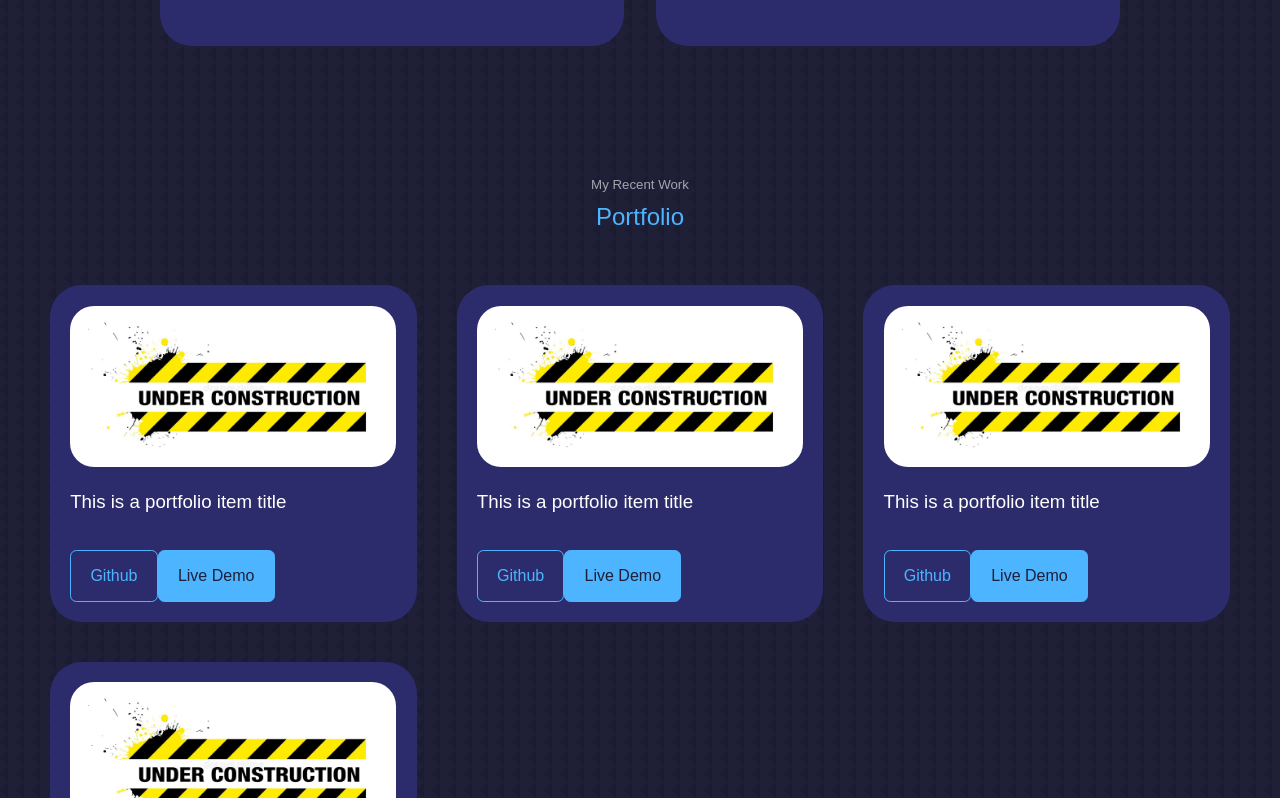
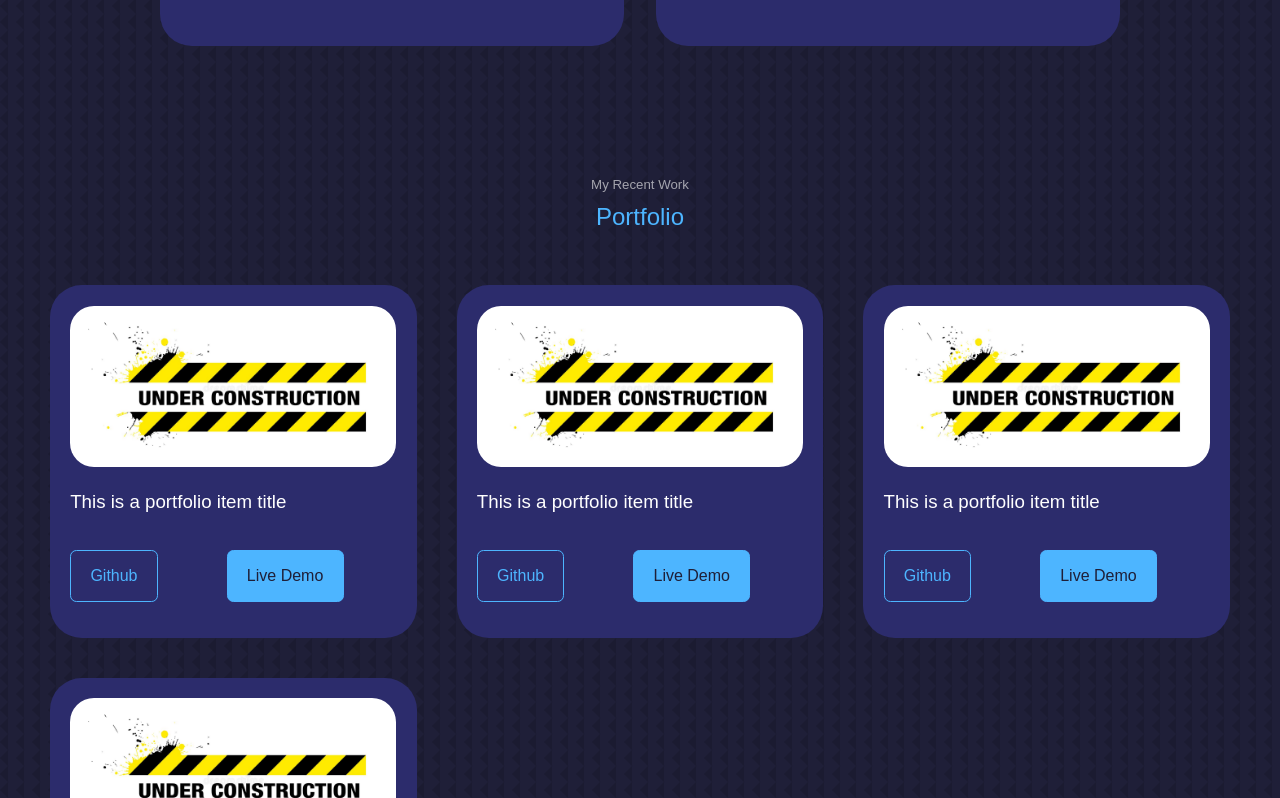
Before and after one commit to Halboun1/Portfolio, a React (Create React App) app in the folder Portfolio/: page / in a window 1280 px wide. Shown: the part 2002-2800 px from the top of the page. Built offline with nearby package versions, Linux system fonts and the light colour scheme.

Commit message:
fixed the Let's talk button in the about me section

```diff
--- a/Portfolio/src/components/about/about.css
+++ b/Portfolio/src/components/about/about.css
@@ -74,6 +74,12 @@
 }
 
 
+a.btn-primary {
+    display: block;
+    margin-left: auto;
+    margin-right: auto;
+}
+
 
 
 
--- a/Portfolio/src/components/portfolio/portfolio.css
+++ b/Portfolio/src/components/portfolio/portfolio.css
@@ -32,3 +32,31 @@
 .portfolio__item h3 {
     margin: 1.2rem 0 2rem
 }
+
+
+
+.portfolio__item-cta {
+    display: flex;
+    gap: 1rem;
+    margin-bottom: 1rem;
+}
+
+
+
+/* ========== MEDISA QUERIES (MEDIUM DEVICES) ========== */
+@media screen and (max-width: 1024px) {
+    .portfolio__container{
+        grid-template-columns: 1fr 1fr;
+        gap: 1.2rem;
+    }
+}
+
+
+
+/* ========== MEDISA QUERIES (SMALL DEVICES) ========== */
+@media screen and (max-width:600px) {
+    .portfolio__container {
+        grid-template-columns: 1fr;
+        gap: 1rem;
+    }
+}
--- a/Portfolio/src/components/portfolio/portfolio.jsx
+++ b/Portfolio/src/components/portfolio/portfolio.jsx
@@ -14,8 +14,10 @@
             <img src={IMG} alt=""></img>
           </div>
           <h3>This is a portfolio item title</h3>
+          <div className="portfolio__item-cta">
             <a href="https://github.com/Halboun1/Handy-App" target="_blank" rel="noopener noreferrer" className='btn'>Github</a>
             <a href="https://.com" target="_blank" rel="noopener noreferrer" className='btn btn-primary'>Live Demo</a>
+          </div>
         </article>
 
         <article className='portfolio__item'>
@@ -23,8 +25,10 @@
             <img src={IMG} alt=""></img>
           </div>
           <h3>This is a portfolio item title</h3>
+          <div className="portfolio__item-cta">
             <a href="https://github.com/Halboun1/Handy-App" target="_blank" rel="noopener noreferrer" className='btn'>Github</a>
             <a href="https://.com" target="_blank" rel="noopener noreferrer" className='btn btn-primary'>Live Demo</a>
+          </div>
         </article>
 
         <article className='portfolio__item'>
@@ -32,8 +36,10 @@
             <img src={IMG} alt=""></img>
           </div>
           <h3>This is a portfolio item title</h3>
+          <div className="portfolio__item-cta">
             <a href="https://github.com/Halboun1/Handy-App" target="_blank" rel="noopener noreferrer" className='btn'>Github</a>
             <a href="https://.com" target="_blank" rel="noopener noreferrer" className='btn btn-primary'>Live Demo</a>
+          </div>
         </article>
 
         <article className='portfolio__item'>
@@ -41,8 +47,10 @@
             <img src={IMG} alt=""></img>
           </div>
           <h3>This is a portfolio item title</h3>
+          <div className="portfolio__item-cta">
             <a href="https://github.com/Halboun1/Handy-App" target="_blank" rel="noopener noreferrer" className='btn'>Github</a>
             <a href="https://.com" target="_blank" rel="noopener noreferrer" className='btn btn-primary'>Live Demo</a>
+          </div>
         </article>
       </div>
 
```
Lines whose indentation alone changed are shown as unchanged.
